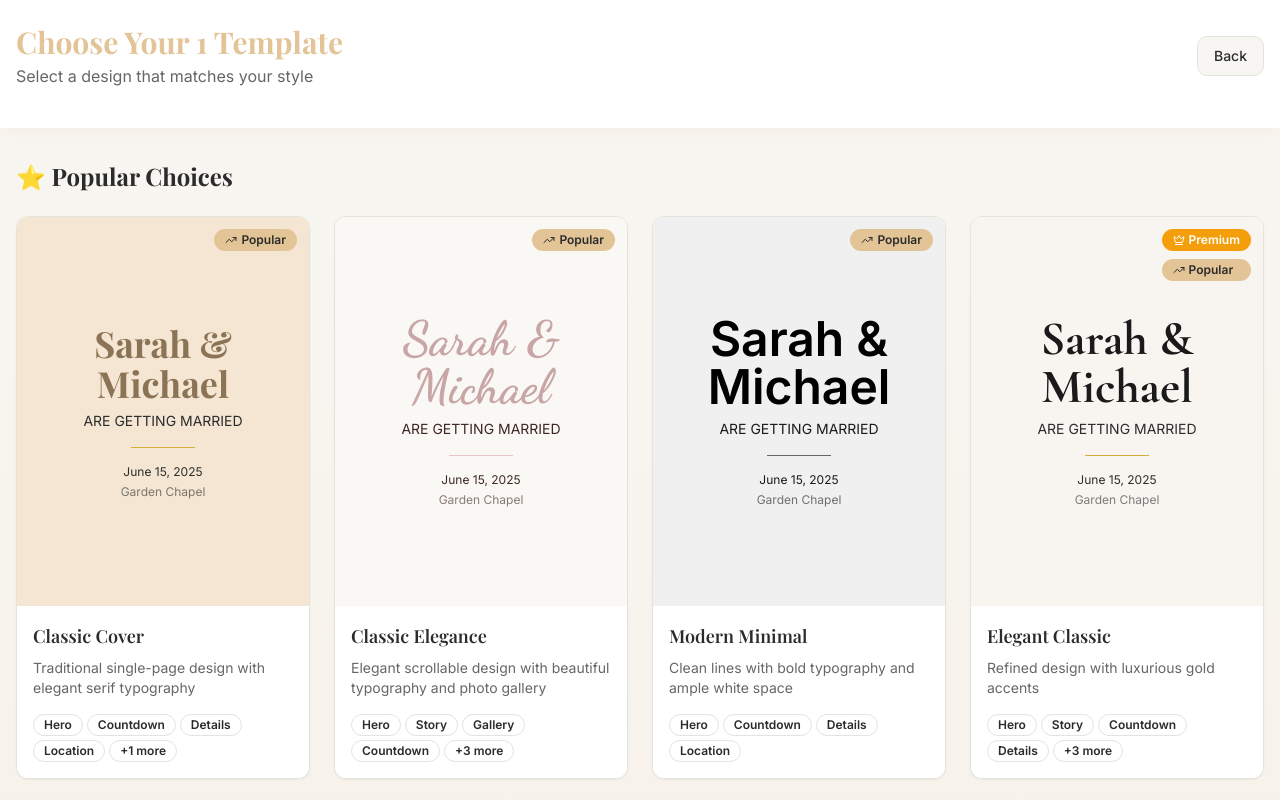
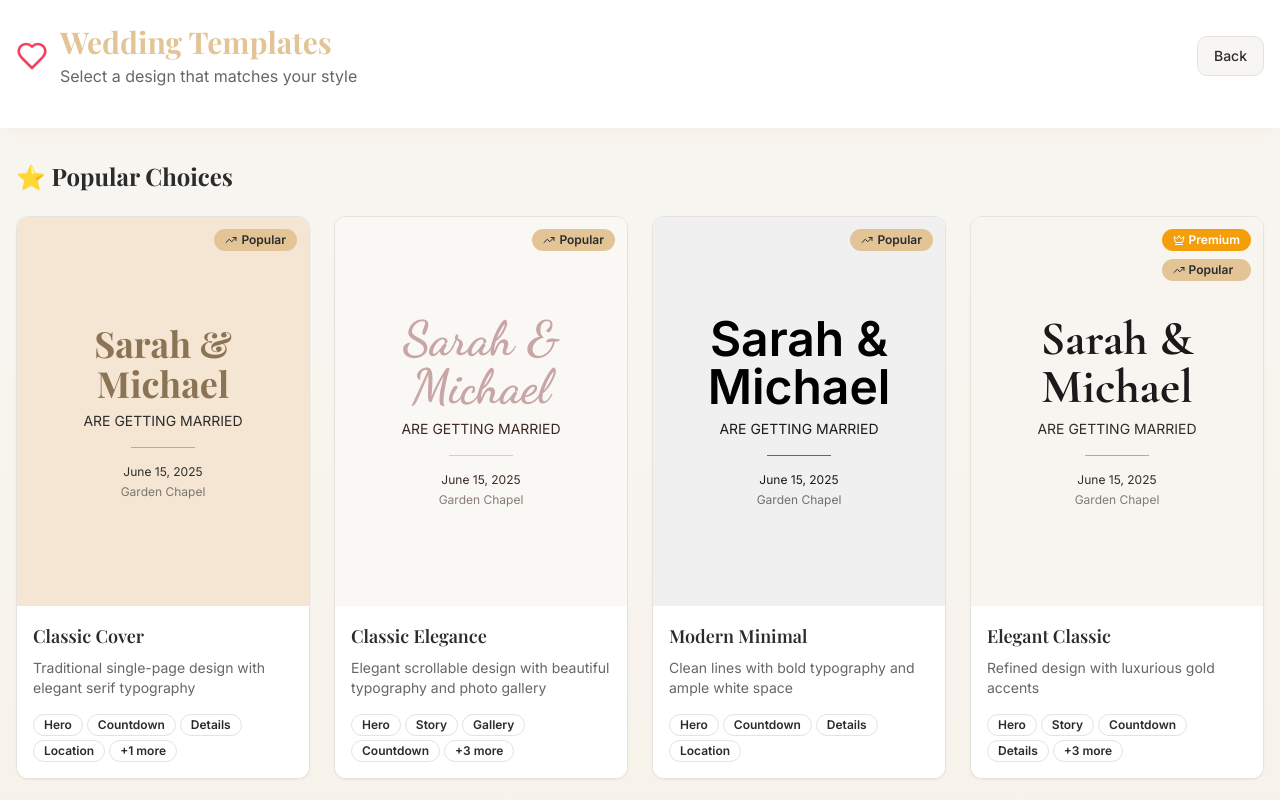
Before and after one commit to nazihsaba/vows-voyage-creator, a React (Vite) app: page /dashboard/select-template/1 in a window 1280 px wide. Shown: the top 800 px of the page. Built offline with nearby package versions, Linux system fonts and the light colour scheme; the HTML template or start-up script is replaced by a standard one.

Commit message:
Refine wedding template selection page
Modify the template selection page to display only wedding templates and remove the "My Events" button, ensuring a focused user experience for wedding event creation.

```diff
--- a/src/pages/TemplateSelection.tsx
+++ b/src/pages/TemplateSelection.tsx
@@ -6,6 +6,7 @@ import { Badge } from "@/components/ui/badge";
 import { templateConfig, getTemplatesByCategory, getPopularTemplates } from "@/config/templates";
 import { TemplatePreviewLive } from "@/components/templates/TemplatePreviewLive";
 import { TemplateCategory } from "@/types/templates";
+import { Heart } from "lucide-react";
 
 const TemplateSelection = () => {
   const navigate = useNavigate();
@@ -34,13 +35,16 @@ const TemplateSelection = () => {
       <header className="bg-white shadow-soft sticky top-0 z-10">
         <div className="max-w-7xl mx-auto px-4 py-6">
           <div className="flex items-center justify-between mb-4">
-            <div>
-              <h1 className="text-2xl md:text-3xl font-serif font-bold text-primary capitalize">
-                Choose Your {eventType} Template
-              </h1>
-              <p className="text-muted-foreground mt-1">
-                Select a design that matches your style
-              </p>
+            <div className="flex items-center gap-3">
+              <Heart className="w-8 h-8 text-rose-500" />
+              <div>
+                <h1 className="text-2xl md:text-3xl font-serif font-bold text-primary">
+                  Wedding Templates
+                </h1>
+                <p className="text-muted-foreground mt-1">
+                  Select a design that matches your style
+                </p>
+              </div>
             </div>
             <Button variant="outline" onClick={() => navigate("/dashboard/select-event-type")}>
               Back
```
